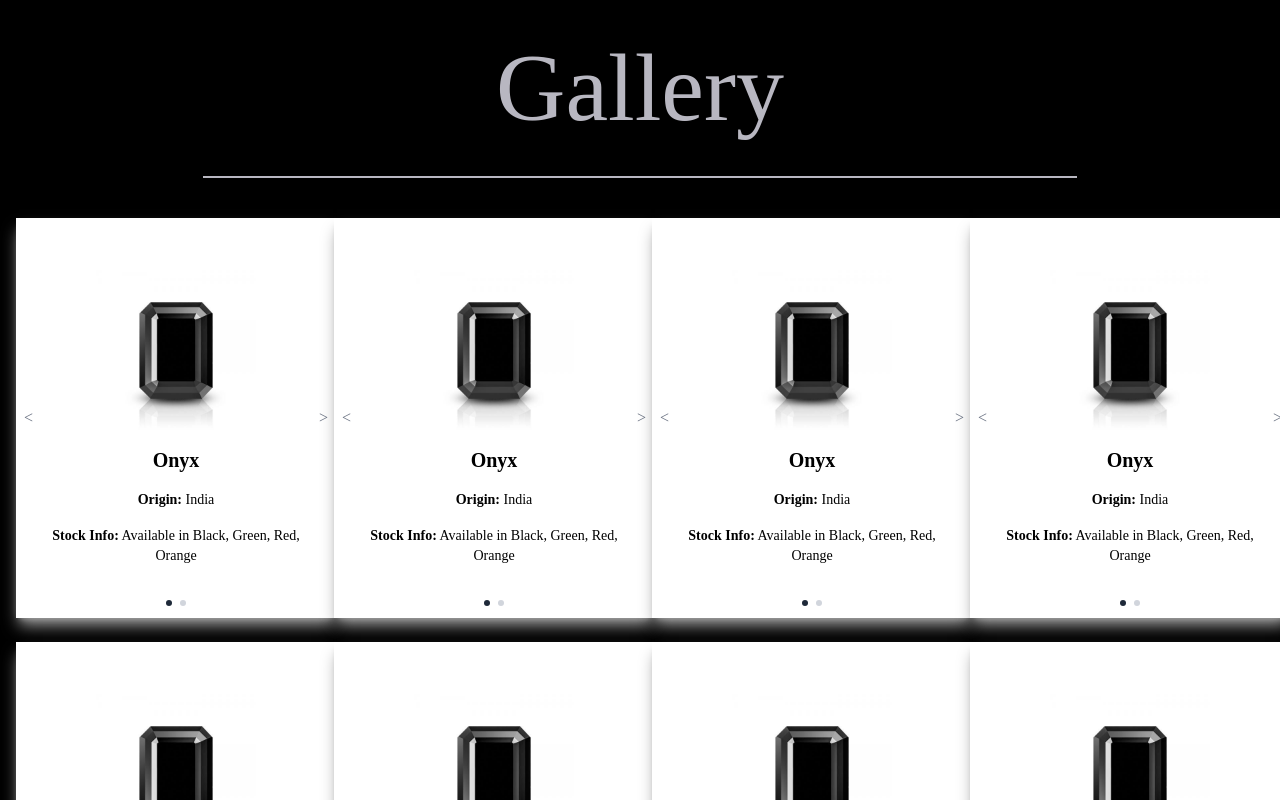
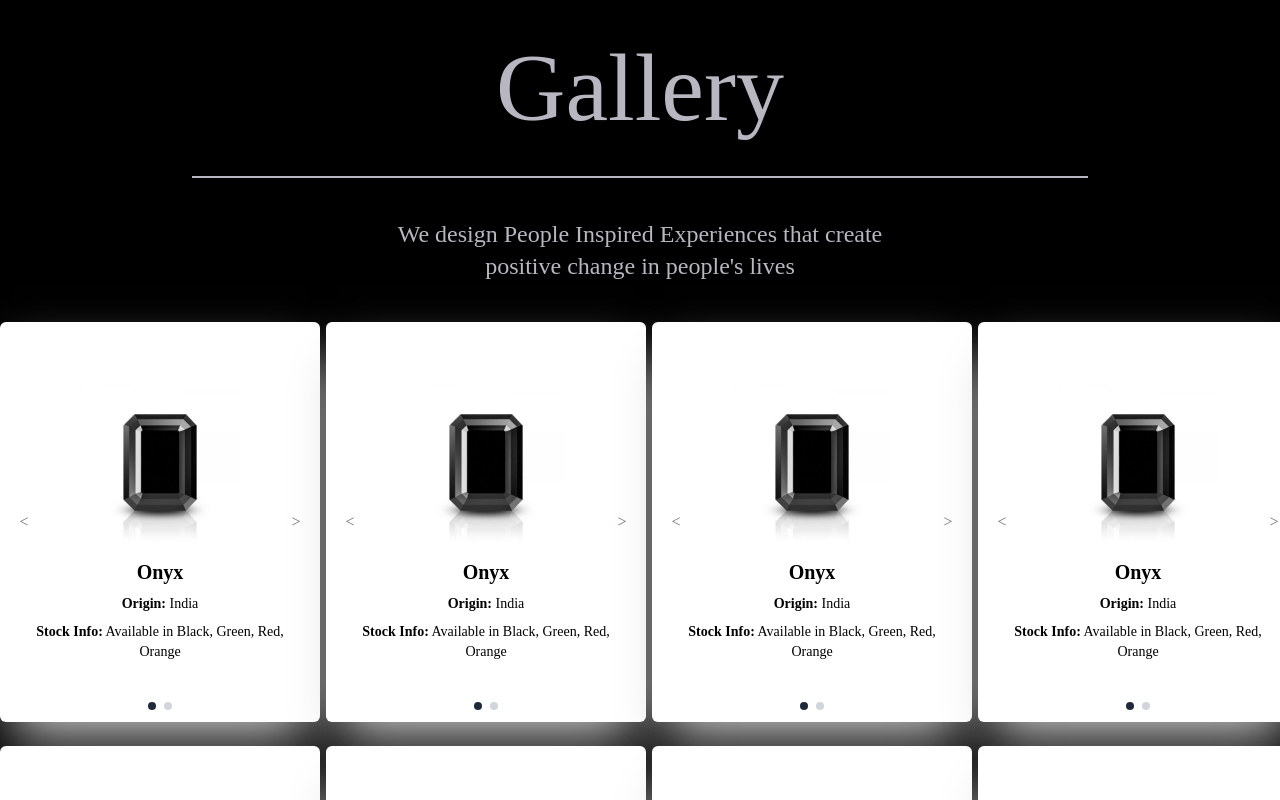
Before and after one commit to JatinMehta007/Freelance-project, a React (Vite) app: page /gallery in a window 1280 px wide. Shown: the top 800 px of the page. Built offline with nearby package versions, Linux system fonts and the light colour scheme; a web font is replaced by a local one.

Commit message:
Add shadow

```diff
--- a/src/pages/Gallery1.jsx
+++ b/src/pages/Gallery1.jsx
@@ -8,7 +8,8 @@ const generateDummySlides = (count) => {
       origin: "India",
       Interesting_Facts:
         "Believed to absorb negative energy and promote emotional strength.",
-        Popular_Uses: "Popular in men's jewelry and grounding spiritual items.",
+      Popular_Uses:
+        "Popular in men's jewelry and grounding spiritual items.",
       Stock_Information: "Available in Black, Green, Red, Orange",
     },
     {
@@ -17,18 +18,18 @@ const generateDummySlides = (count) => {
       origin: "India",
       Interesting_Facts:
         "Believed to absorb negative energy and promote emotional strength.",
-        Popular_Uses: "Popular in men's jewelry and grounding spiritual items.",
+      Popular_Uses:
+        "Popular in men's jewelry and grounding spiritual items.",
       Stock_Information: "Available in Black, Green, Red, Orange",
     },
   ];
 
-  // Repeat the slide template N times
   return Array.from({ length: count }, () => [...templateSlides]);
 };
 
 export const Gallery = () => {
-  const allSlides = generateDummySlides(80); // 80 containers, each with 2 slides
-  const [indexes, setIndexes] = useState(Array(80).fill(0)); // 80 individual indices
+  const allSlides = generateDummySlides(80);
+  const [indexes, setIndexes] = useState(Array(80).fill(0)); // track slide index per card
 
   const nextSlide = (i) => {
     setIndexes((prev) => {
@@ -49,65 +50,76 @@ export const Gallery = () => {
   return (
     <div
       style={{ fontFamily: '"Times New Roman", Times, serif' }}
-      className="bg-black min-h-screen w-screen flex flex-col items-center text-[#B8B7C1] px-4"
+      className="bg-black min-h-screen w-screen flex flex-col items-center justify-center text-[#B8B7C1]"
     >
-      <p className="text-8xl text-center py-10">Gallery</p>
-      <div className="border border-[#B8B7C1] w-[70%] mb-10"></div>
+      <p className="text-8xl text-center p-10">Gallery</p>
+      <div className="border border-[#B8B7C1] w-[70%] mx-auto mb-10"></div>
+      <p className="font-normal pb-10 text-2xl text-center">
+        We design People Inspired Experiences that create <br />
+        <span>positive change in people's lives</span>
+      </p>
 
-      {/* Grid layout for 4 columns */}
+      {/* Grid of 80 cards */}
       <div className="grid grid-cols-1 sm:grid-cols-2 md:grid-cols-3 xl:grid-cols-4 gap-6">
-        {allSlides.map((slides, i) => {
-          const current = indexes[i];
-          const item = slides[current];
-
-          return (
+        {allSlides.map((slides, i) => (
           <div
             key={i}
-              className="relative w-[320px] h-[400px] bg-white shadow-lg shadow-neutral-400 overflow-hidden text-black flex flex-col items-center justify-center text-center px-4"
+            className="relative w-[320px] h-[400px] overflow-hidden bg-white shadow-neutral-300 shadow-2xl rounded-md"
+          >
+            {/* Slide wrapper */}
+            <div
+              className="flex transition-transform duration-700 ease-in-out"
+              style={{
+                transform: `translateX(-${indexes[i] * 320}px)`,
+                width: `${slides.length * 320}px`,
+              }}
+            >
+              {slides.map((item, j) => (
+                <div
+                  key={j}
+                  className="w-[320px] h-[400px] shrink-0 flex flex-col items-center justify-center px-4 text-center text-black"
                 >
                   <img
                     src={item.src}
                     alt={item.name}
                     className="w-[85%] h-[160px] object-contain mb-4"
                   />
-              <h3 className="text-xl font-bold mb-4">{item.name}</h3>
+                  <h3 className="text-xl font-bold mb-2">{item.name}</h3>
 
-              <div className="text-sm w-[90%]">
-                {current === 0 ? (
+                  {j === 0 ? (
                     <>
-                    <p className="mb-4 text-center text-sm">
+                      <p className="text-sm mb-2">
                         <span className="font-semibold">Origin:</span> {item.origin}
                       </p>
-                    <p className="text-center text-sm">
+                      <p className="text-sm">
                         <span className="font-semibold">Stock Info:</span> {item.Stock_Information}
                       </p>
                     </>
                   ) : (
                     <>
-                    <div className="text-left">
-                      <p className="mb-4 text-sm">
+                      <p className="text-sm mb-2">
+                        <span className="font-semibold">Popular Use:</span> {item.Popular_Uses}
+                      </p>
+                      <p className="text-sm">
                         <span className="font-semibold">Interesting Fact:</span>{" "}
                         {item.Interesting_Facts}
                       </p>
-                      <p className="text-sm">
-                        <span className="font-semibold">Popular Use:</span>{" "}
-                        {item.Popular_Uses}
-                      </p>
-                    </div>
                     </>
                   )}
                 </div>
+              ))}
+            </div>
 
-              {/* Arrows */}
+            {/* Navigation Arrows */}
             <button
               onClick={() => prevSlide(i)}
-                className="absolute top-1/2 left-2 transform -translate-y-1/2 text-gray-500 hover:text-black z-10"
+              className="absolute top-1/2 left-2 transform -translate-y-1/2 w-8 h-8 flex items-center justify-center text-gray-500 hover:text-black z-10"
             >
               {"<"}
             </button>
             <button
               onClick={() => nextSlide(i)}
-                className="absolute top-1/2 right-2 transform -translate-y-1/2 text-gray-500 hover:text-black z-10"
+              className="absolute top-1/2 right-2 transform -translate-y-1/2 w-8 h-8 flex items-center justify-center text-gray-500 hover:text-black z-10"
             >
               {">"}
             </button>
@@ -117,15 +129,14 @@ export const Gallery = () => {
               {slides.map((_, dotIndex) => (
                 <div
                   key={dotIndex}
-                    className={`w-[6px] h-[6px] rounded-full transition-colors duration-300 ${
-                      dotIndex === current ? "bg-gray-800" : "bg-gray-300"
+                  className={`w-[8px] h-[8px] rounded-full transition-colors duration-300 ${
+                    dotIndex === indexes[i] ? "bg-gray-800" : "bg-gray-300"
                   }`}
                 />
               ))}
             </div>
           </div>
-          );
-        })}
+        ))}
       </div>
     </div>
   );
```
Lines whose indentation alone changed are shown as unchanged.
